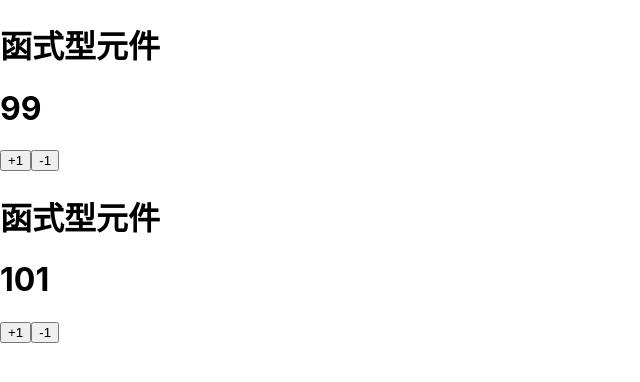
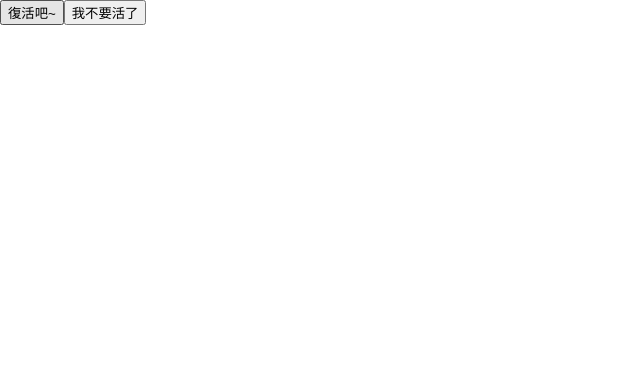
Before and after one commit to chia-1994/react-lesson, a React (Create React App) app in the folder 1008/: page / in a window 1280 px wide. Shown: the top 382 px of the page, without its empty margins (0-640 px from the left). Built offline with nearby package versions, Linux system fonts and the light colour scheme.

Commit message:
父母-子女元件資料傳遞範例

```diff
--- a/1008/src/App.js
+++ b/1008/src/App.js
@@ -1,46 +1,24 @@
 // 導入其它的模組
 import React, { useState } from 'react'
 
-// 導入要使用的元件程式，注意路徑要正確，不需要加副檔名
-import AppClass from './components/AppClass'
-import AppFunction from './components/AppFunction'
+import MyButtonOne from './components/MyButtonOne'
+import MyButtonTwo from './components/MyButtonTwo'
 
-function App() {
-  const [num, setNum] = useState(2)
+function App(props) {
+  const [show, setShow] = useState(true)
   return (
     <>
-      {/* 使用類似HTML標記的方式來放置元件要呈現(渲染)的位置 */}
-      {/* 使用類似HTML給定屬性值的方式來傳遞資料到子女元件中 */}
-      <AppClass title="函式型元件" initValue={num + 97} />
-      <AppFunction title="函式型元件" initValue={num + 99} />
+      {/* <h1>0</h1> */}
+      <MyButtonOne title="復活吧~" clickMethod={() => setShow(true)} />
+      {show ? (
+        <MyButtonTwo title="我不要活了" clickMethod={() => setShow(false)} />
+      ) : (
+        ''
+      )}
+      {/* <MyButtonTwo title=" ಥ＿ಥ" /> */}
     </>
   )
 }
 
 // 輸出元件(函式)
 export default App
-
-//-------以下為原本的index畫面------------------------
-
-// import logo from './logo.svg';
-// import './App.css';
-// function App() {
-//   return (
-//     <div className="App">
-//       <header className="App-header">
-//         <img src={logo} className="App-logo" alt="logo" />
-//         <p>
-//           Edit <code>src/App.js</code> and save to reload.
-//         </p>
-//         <a
-//           className="App-link"
-//           href="https://reactjs.org"
-//           target="_blank"
-//           rel="noopener noreferrer"
-//         >
-//           Learn React
-//         </a>
-//       </header>
-//     </div>
-//   );
-// }
--- /dev/null
+++ b/1008/src/components/MyButtonOne.js
@@ -0,0 +1,13 @@
+// 導入其它的模組
+import React, { useState } from 'react'
+
+function MyButtonOne(props) {
+  return (
+    <>
+      <button onClick={props.clickMethod}>{props.title}</button>
+    </>
+  )
+}
+
+// 輸出元件(函式)
+export default MyButtonOne
--- /dev/null
+++ b/1008/src/components/MyButtonTwo.js
@@ -0,0 +1,13 @@
+// 導入其它的模組
+import React, { useState } from 'react'
+
+function MyButtonTwo(props) {
+  return (
+    <>
+      <button onClick={props.clickMethod}>{props.title}</button>
+    </>
+  )
+}
+
+// 輸出元件(函式)
+export default MyButtonTwo
```
Also changed, not shown: 1008/src/App1.js (added, +46 -0 lines).
